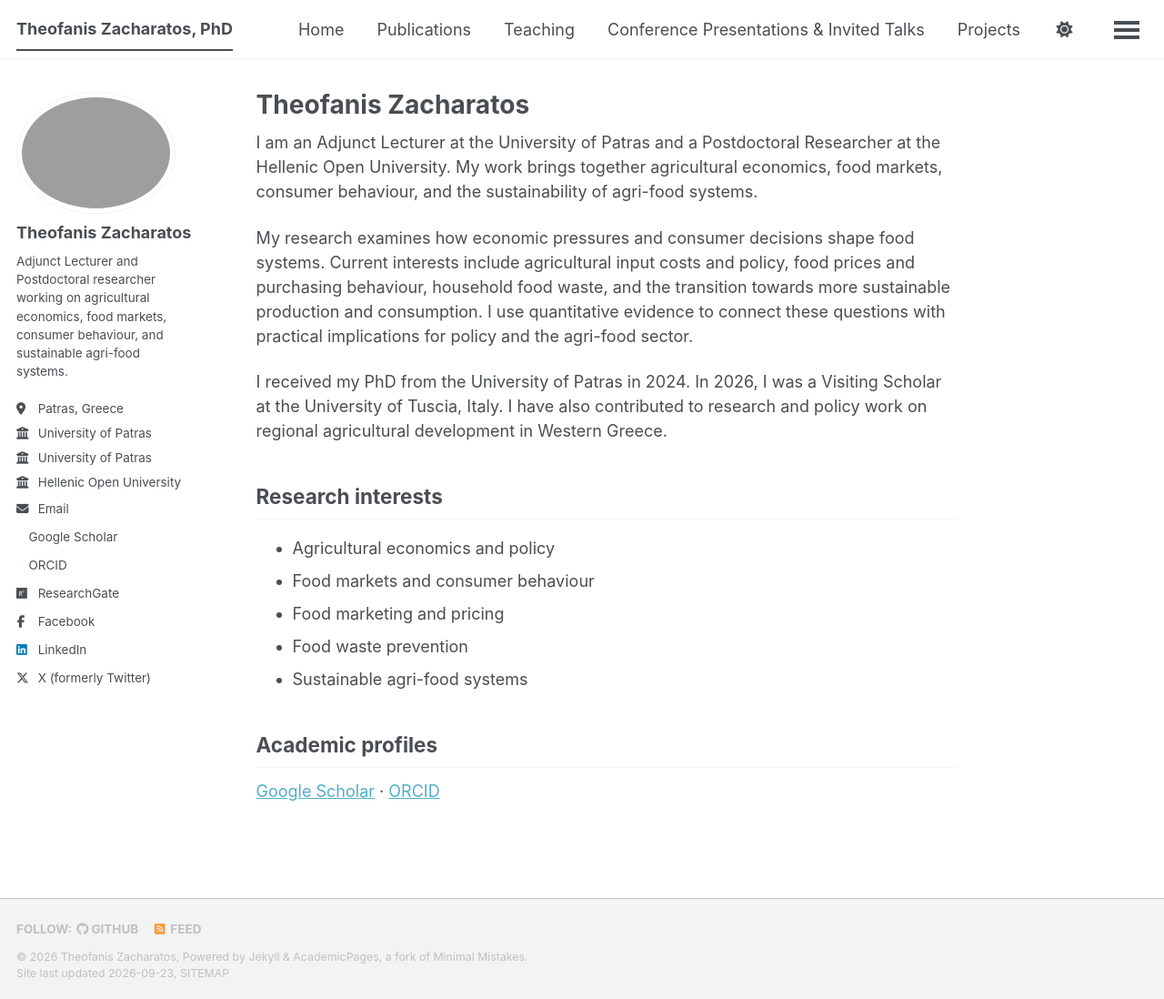
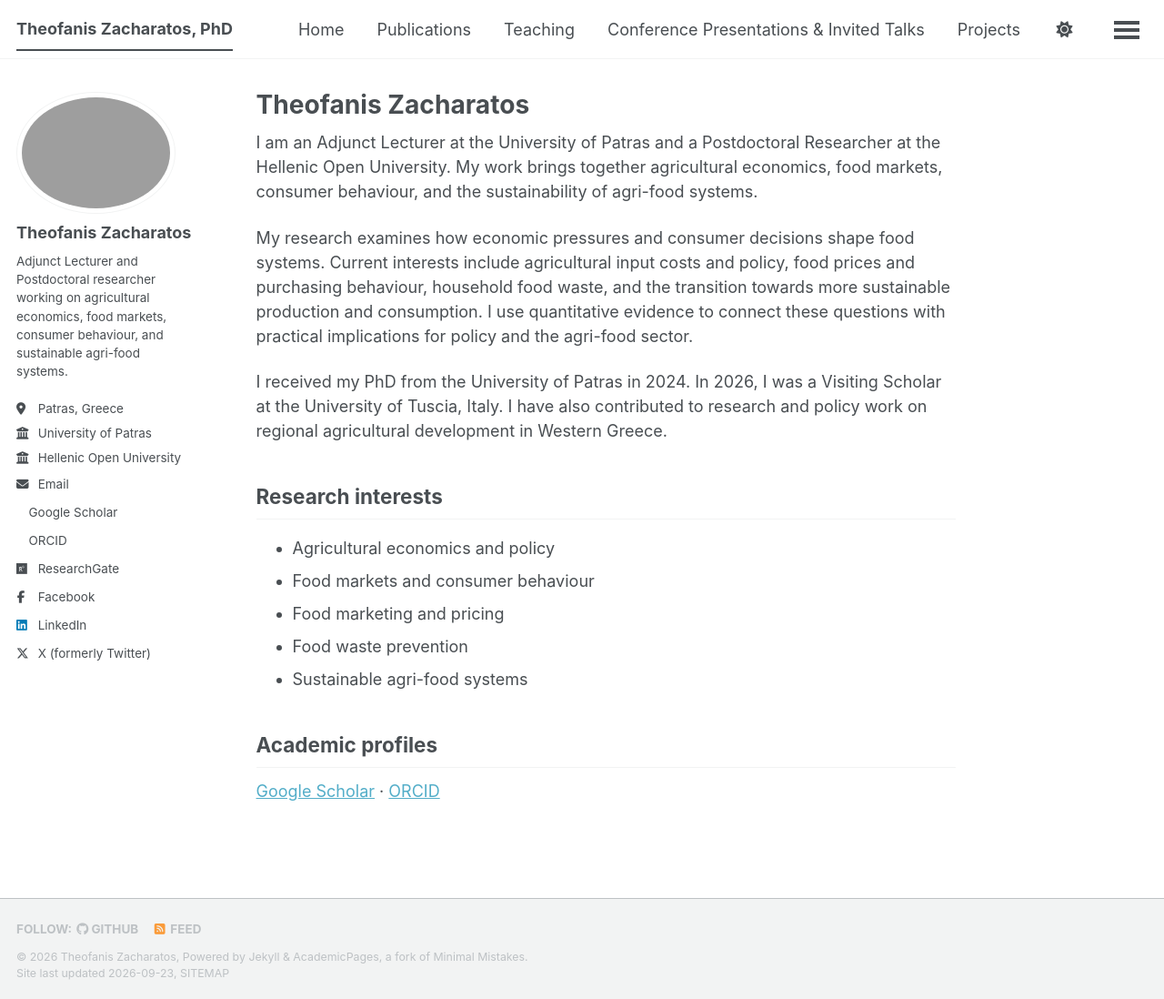
Before and after one commit to TheofanisZacharatos/theofaniszacharatos.github.io, a Jekyll site: the page built from _pages/about.md, in a window 1280 px wide and 1098 px high. Shown: the whole window at 91% size. Built offline with Jekyll 4.4.1, drawn with Linux system fonts in a browser that asks for light colours; a style sheet for code colours, icons or effects is not loaded.

Commit message:
Update author-profile.html

```diff
--- a/_includes/author-profile.html
+++ b/_includes/author-profile.html
@@ -31,7 +31,6 @@
         <li class="author__desktop"><i class="fas fa-fw fa-building-columns icon-pad-right" aria-hidden="true"></i>{{ author.employer }}</li>
       {% endif %}
       {% if author.employer %}
-      <li class="author__desktop"><i class="fas fa-fw fa-building-columns icon-pad-right" aria-hidden="true"></i>{{ author.employer }}</li>
       <li class="author__desktop"><i class="fas fa-fw fa-building-columns icon-pad-right" aria-hidden="true"></i>Hellenic Open University</li>
       {% endif %}
       {% if author.uri %}
```
